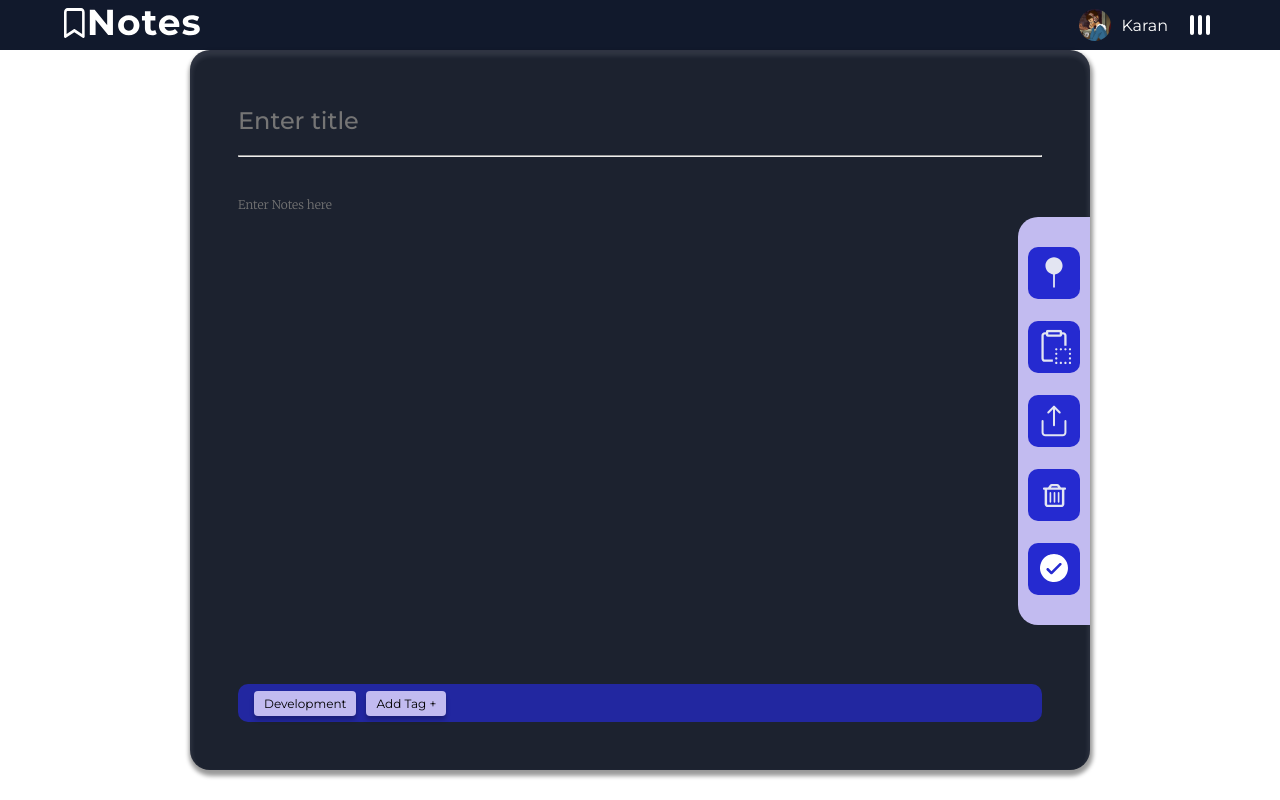
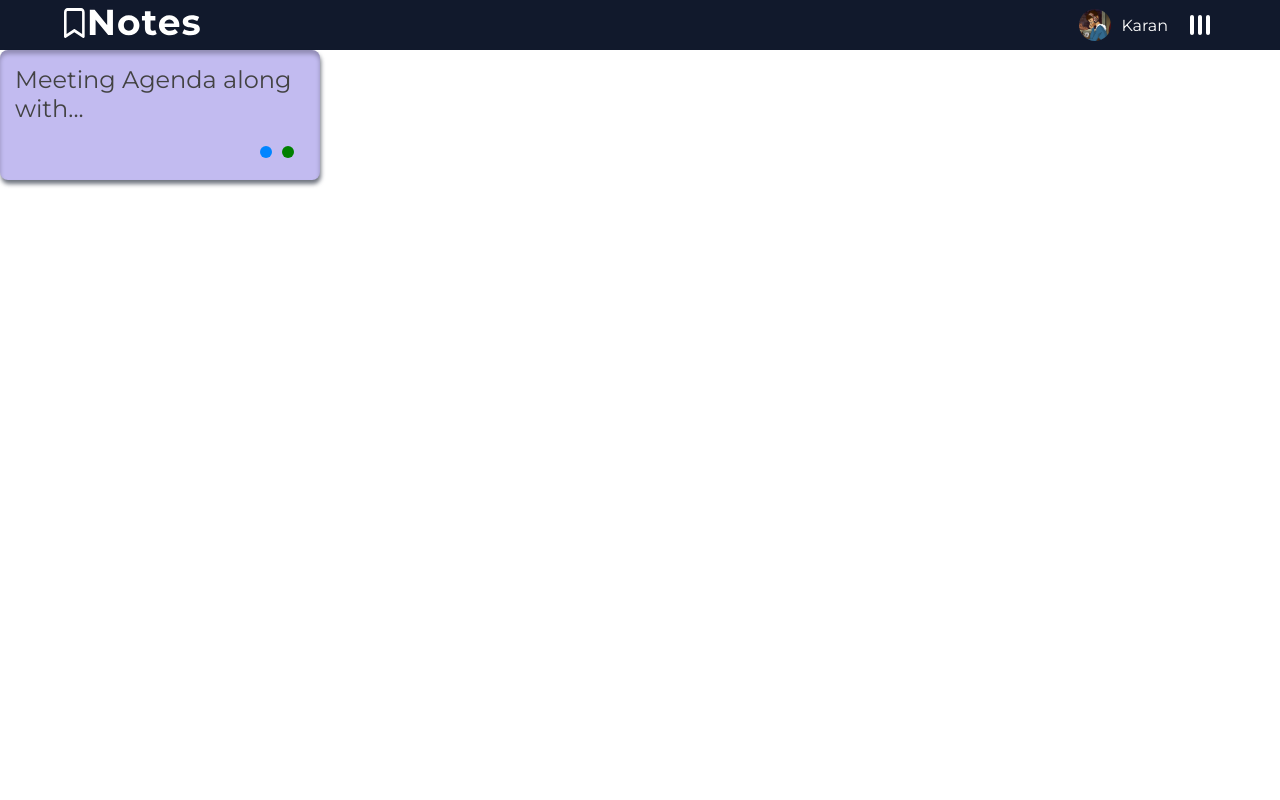
Before and after one commit to karansethia/React-Notes, a React (Vite) app: page /user in a window 1280 px wide. Built offline with nearby package versions, Linux system fonts and the light colour scheme.

Commit message:
Changes: NoteDash structure

```diff
--- a/src/App.jsx
+++ b/src/App.jsx
@@ -6,7 +6,6 @@ import Navbar from "./User/Components/Navbar/Navbar";
 const App = () => {
   return (
     <div className="App">
-      <Navbar />
       <NoteDash />
     </div>
   );
--- a/src/User/Components/Navbar/Navbar.module.css
+++ b/src/User/Components/Navbar/Navbar.module.css
@@ -29,7 +29,7 @@
 .info>img {
   width: 2rem;
   height: 2rem;
-  aspect-ratio: 1/1;
+  /* aspect-ratio: 1/1; */
   border-radius: 2rem;
   margin-right: 10px;
 }
--- a/src/User/Pages/NoteDash.jsx
+++ b/src/User/Pages/NoteDash.jsx
@@ -1,12 +1,14 @@
 import React from "react";
 import NoteElement from "../Components/NoteElement/NoteElement";
 import classes from "./NoteDash.module.css";
-import NoteEditor from "../Components/NoteEditor/NoteEditor";
+import Navbar from "../Components/Navbar/Navbar";
+import notesData from "../../data";
 
 const NoteDash = () => {
   return (
     <div className={classes.notedash}>
-      <NoteEditor />
+      <Navbar />
+      <NoteElement />
     </div>
   );
 };
--- a/src/User/Pages/NoteDash.module.css
+++ b/src/User/Pages/NoteDash.module.css
@@ -1,5 +1 @@
-.notedash {
-  display: flex;
-  flex-direction: row;
-  justify-content: space-evenly;
-}
+.notedash {}
```
Also changed, not shown: src/User/Pages/NewNote.jsx (+7 -0 lines).
